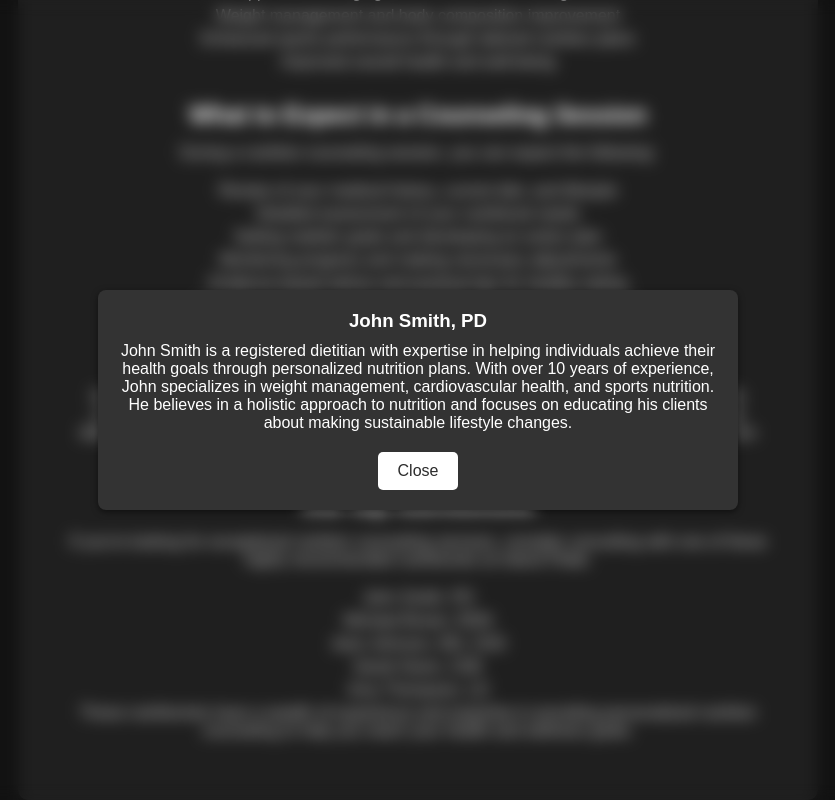
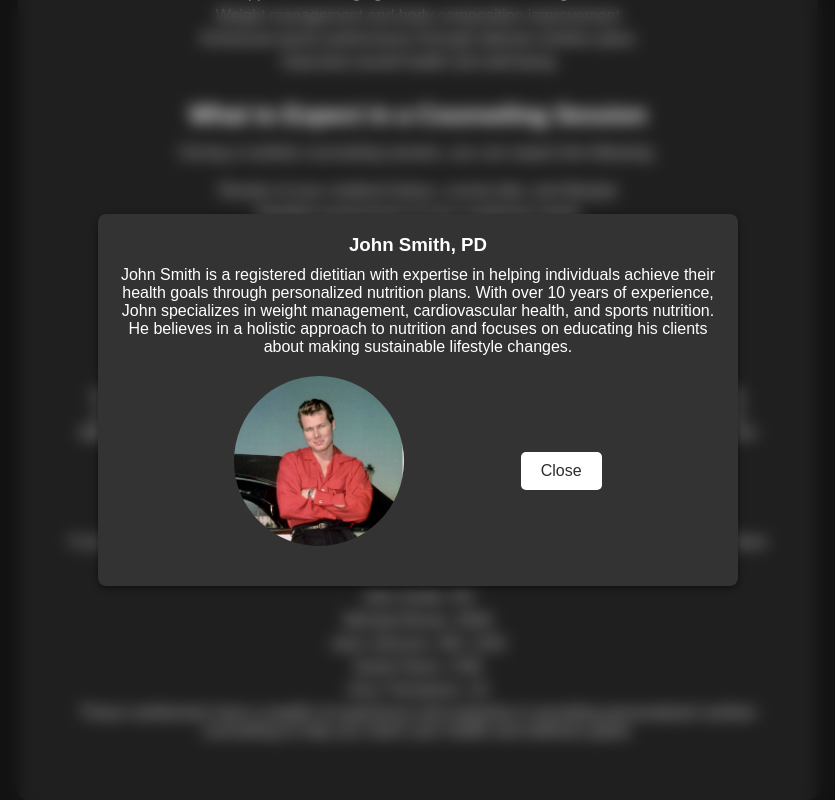
Before and after one commit to Pelani2/FitLab, a React (Create React App) app: page /nutritioncounselingpage in a window 1280 px wide. Both pictures are taken after a click on the item "John Smith, PD". Shown: the part 429-1229 px from the top of the page, without its empty margins (222-1057 px from the left). Built offline with nearby package versions, Linux system fonts and the light colour scheme.

Commit message:
finished popup

```diff
--- a/src/pages/nutrition/Nutrition.js
+++ b/src/pages/nutrition/Nutrition.js
@@ -2,7 +2,7 @@ import React, { useState } from "react";
 import "../../styles/NutritionStyles.css";
 import CloseButton from "../../components/buttons/closeButton/CloseButton";
 import JohnSmith from "../../assets/images/nutritionists/john-smith.jpg";
-import MichaelBrown from "../../assets/images/nutritionists/john-smith.jpg";
+import MichaelBrown from "../../assets/images/nutritionists/michael-brown.jpg";
 import JaneJohnson from "../../assets/images/nutritionists/jane-johnson.jpg";
 import SarahDavis from "../../assets/images/nutritionists/sarah-davis.jpg";
 import AmyThompson from "../../assets/images/nutritionists/amy-thompson.jpg"
@@ -158,10 +158,17 @@ export default function Nutrition() {
                         <p>
                             {nutritionists.find(nutritionist => nutritionist.name === selectedNutritionist)?.info}
                         </p>
-                        <CloseButton
-                            text="Close"
-                            closeFunc={closePopup}
-                        />
+                            <div className="nutritionist__div-flex">
+                                <img
+                                    src={nutritionists.find(nutritionist => nutritionist.name === selectedNutritionist)?.image}
+                                    alt="nutritionistimage"
+                                    className="nutritionist__image"
+                                />
+                                <CloseButton
+                                    text="Close"
+                                    closeFunc={closePopup}
+                                />
+                            </div>
                         </div>
                     </div>
                 )}
--- a/src/styles/NutritionStyles.css
+++ b/src/styles/NutritionStyles.css
@@ -74,3 +74,17 @@
 .nutrition__popup-div p {
     margin-bottom: 20px;
 }
+
+.nutritionist__image {
+    width: 170px;
+    height: 170px;
+    object-fit: cover;
+    border-radius: 50%;
+    margin-bottom: 20px;
+}
+
+.nutritionist__div-flex {
+    display: flex;
+    justify-content: space-evenly;
+    align-items: center;
+}
```
